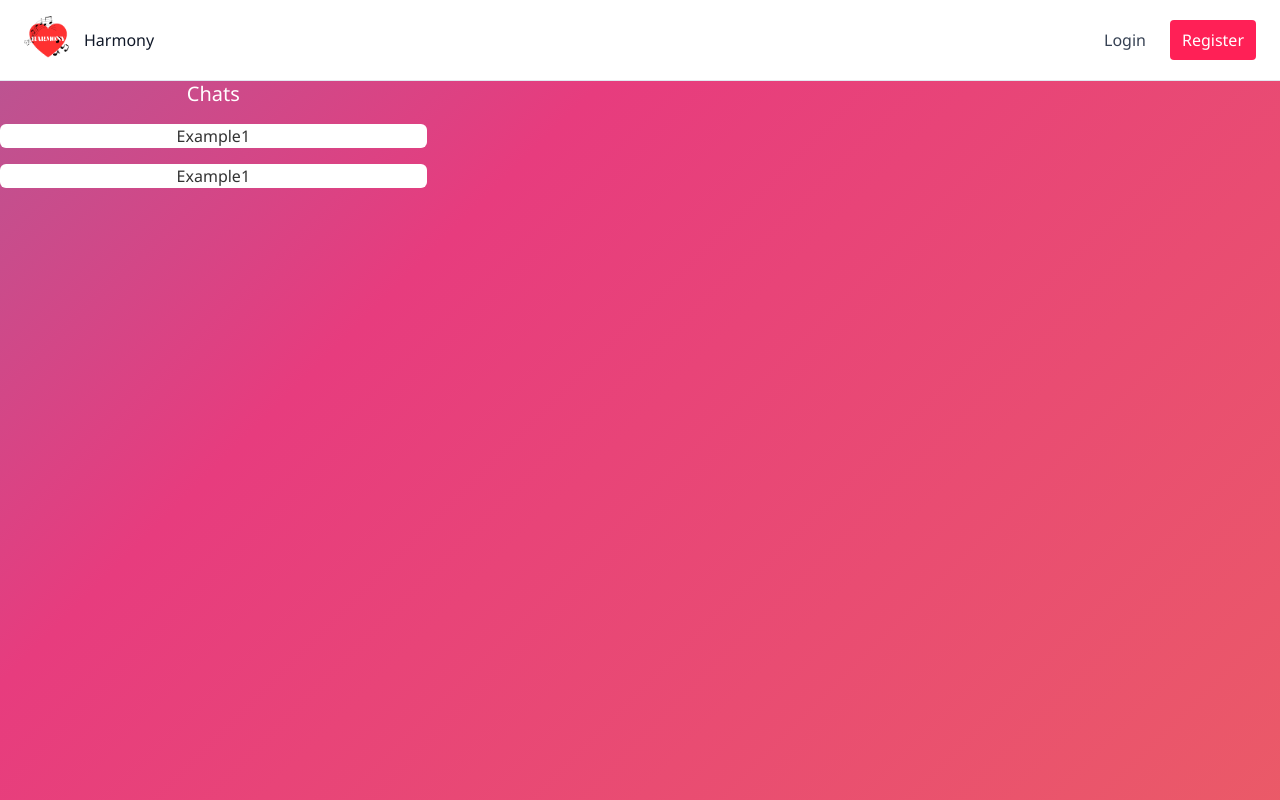
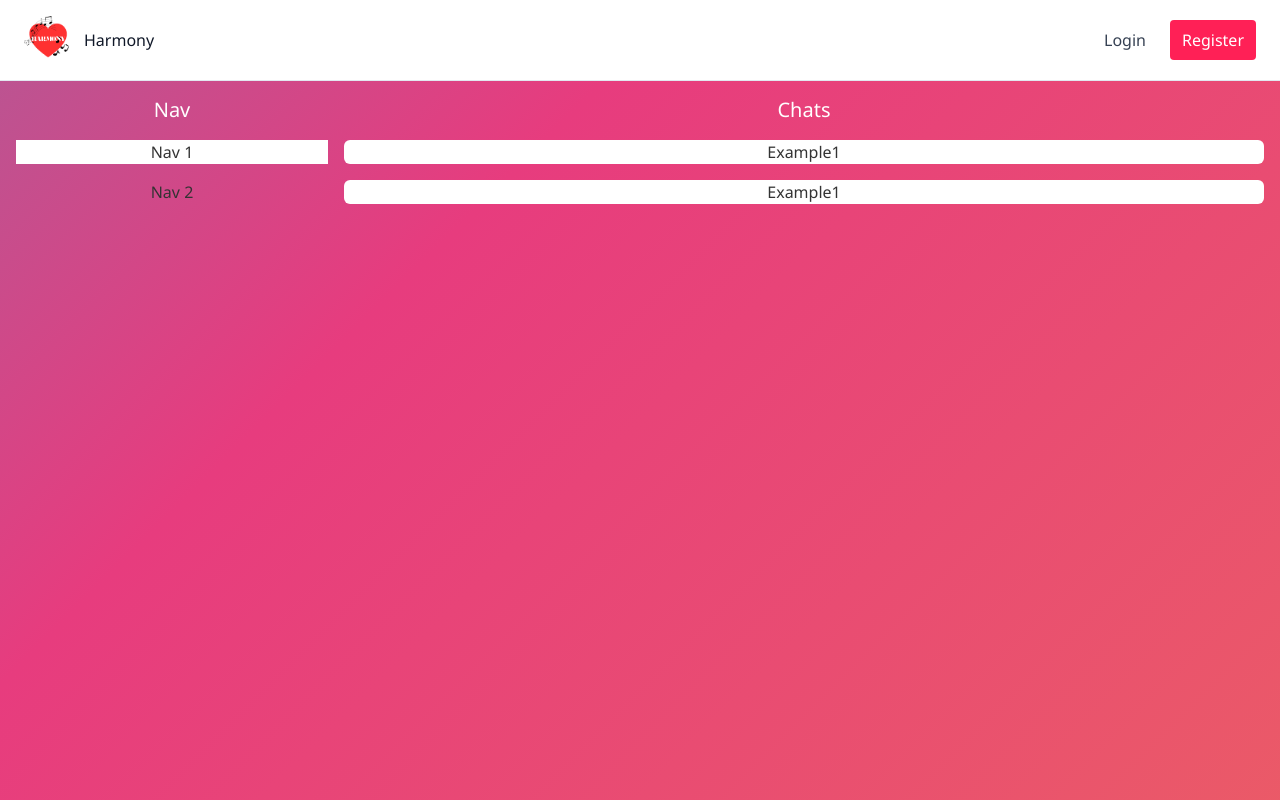
Before and after one commit to MasonAsemi/Harmony-Website, a React (Vite) app in the folder frontend/: page /dashboard in a window 1280 px wide. Built offline with nearby package versions, Linux system fonts and the light colour scheme; no server answers; the HTML template or start-up script is replaced by a standard one.

Commit message:
Began dashboard's structure

```diff
--- /dev/null
+++ b/frontend/src/components/DashboardNav.jsx
@@ -0,0 +1,12 @@
+import { useEffect, useState } from "react";
+
+const DashboardNav = ({ children }) => {
+    const [currentChats, setCurrentChats] = useState([]);
+
+    return <div className="flex flex-col gap-4 w-full">
+        <div className="w-full text-center text-white text-xl">Nav</div>
+        {children}
+    </div>
+}
+
+export default DashboardNav;
--- a/frontend/src/components/chats/ChatsList.jsx
+++ b/frontend/src/components/chats/ChatsList.jsx
@@ -11,7 +11,7 @@ const ChatsList = ({ userChats }) => {
             throw new Error("ChatsList userChats is not an array")
     }, [])
 
-    return <div className="flex flex-col gap-4 w-1/3">
+    return <div className="flex flex-col gap-4 w-full">
         <div className="w-full text-center text-white text-xl">Chats</div>
         {
             currentChats.map((item, index) => {
--- a/frontend/src/pages/Chat.jsx
+++ b/frontend/src/pages/Chat.jsx
@@ -2,30 +2,16 @@ import { useState, useEffect } from "react";
 import Message from "../components/Message";
 import { useAuth } from "../components/AuthContext";
 
-const Chat = () =>
+const Chat = ({ currentChat }) =>
 {
     const [messages, setMessages] = useState([]);
     const [userContent, setUserContent] = useState('');
     const [response, setResponse] = useState('');
 
     const [isHoldingShift, setIsHoldingShift] = useState(false);
-    const [isMobile, setIsMobile] = useState(false);
     const placeholderText = 'Send a message...';
     const { user } = useAuth();
     const authUser = new Author(user?.id, user?.username);
-
-    // Check if the user is on mobile
-    useEffect(() =>
-    {
-        const userAgent = navigator.userAgent;
-
-        if (/iPhone|iPad|iPod|Android/i.test(userAgent))
-        {
-            setIsMobile(true);
-        } else {
-            setIsMobile(false);
-        }
-    }, []);
 
     // Update the messages state when a response from the server is loaded
     useEffect(() =>
@@ -51,8 +37,9 @@ const Chat = () =>
     {
         console.log(user)
         messages.push({author: user, userAuthor: user, text: userContent});
+        // TODO: User userContent (user's input to the chat field) to send the message
+        // ...
         setUserContent("");
-        // TODO: User userContent (user's input to the chat field) to send the message
     };
 
     // Handles the onBlur event for the input field, updating the placeholder and text accordingly
@@ -94,8 +81,8 @@ const Chat = () =>
     };
 
     return (
-        <>
-            <div className="flex flex-col grow m-3 w-11/12 h-11/12">
+        <div className="size-full">
+            <div className="flex flex-col bg-black h-11/12">
                 <div className="grow mb-8 p-4 bg-transparent">
                     {messages.map((message, index) => (
                         <Message key={index} author={message.author} userAuthor={message.userAuthor} text={message.text} />
@@ -105,14 +92,14 @@ const Chat = () =>
                     </div>
                 </div>
             </div>
-            <div className="fixed w-full bottom-2">
-                <div className={"flex items-end rounded-xl p-2 grow ml-1 mr-1 h-max bg-citrus-blue"}>
-                    <div data-testid="input" contentEditable="true" suppressContentEditableWarning={true} onBlur={handleOnBlur} onFocus={handleOnFocus} onKeyDown={handleKeyDown} onKeyUp={handleKeyUp} data-placeholder={placeholderText} className="p-1 h-max max-h-32 overflow-auto resize-none flex-grow placeholder:text-slate-300 text-white text-lg bg-transparent rounded">{placeholderText}</div>
-                    <button data-testid="submit" onClick={handleReturn} disabled={isButtonDisabled()} className={`flex justify-center items-center text-3xl border p-2 ml-1 w-9 h-9 rounded ${isButtonDisabled() ? "bg-transparent" : "bg-white hover:bg-[#eee]"}`}>
+            <div className="fixed bottom-2">
+                <div className={"flex flex-row"}>
+                    <div className="flex" data-testid="input" contentEditable="true" suppressContentEditableWarning={true} onBlur={handleOnBlur} onFocus={handleOnFocus} onKeyDown={handleKeyDown} onKeyUp={handleKeyUp} data-placeholder={placeholderText}>{placeholderText}</div>
+                    <button className={`border hover:cursor-pointer h-full ${isButtonDisabled() ? "bg-transparent" : "bg-white hover:bg-[#eee]"}`} data-testid="submit" onClick={handleReturn} disabled={isButtonDisabled()}>
                     </button>
                 </div>
             </div>
-        </>
+        </div>
     );
 };
 
--- a/frontend/src/pages/Dashboard.jsx
+++ b/frontend/src/pages/Dashboard.jsx
@@ -1,5 +1,8 @@
 import "../styles/profile.css";
 import ChatsList from "../components/chats/ChatsList";
+import Chat from "./Chat";
+import DashboardNav from "../components/DashboardNav";
+import { useState } from "react";
 
 const exampleChats = [
     {
@@ -11,10 +14,23 @@ const exampleChats = [
 ]
 
 function Dashboard() {
+    const [currentChat, setCurrentChat] = useState(null);
 
     return (
-        <div className="flex flex-row">
-            <ChatsList userChats={exampleChats} />
+        <div className="flex flex-row p-4 gap-x-4">
+            <div className="flex w-1/4">
+                <DashboardNav>
+                    <button className="bg-white w-full">Nav 1</button>
+                    <button>Nav 2</button>
+                </DashboardNav>
+            </div>
+            {
+                <div className="flex grow">{
+                    (currentChat == null) ?
+                    (<ChatsList userChats={exampleChats} />) :
+                    (<Chat conversation={currentChat} />)
+                }</div>
+            }
         </div>
     );
 }
```
Also changed, not shown: 1 other file (tests, documents, lock files or other folders).
